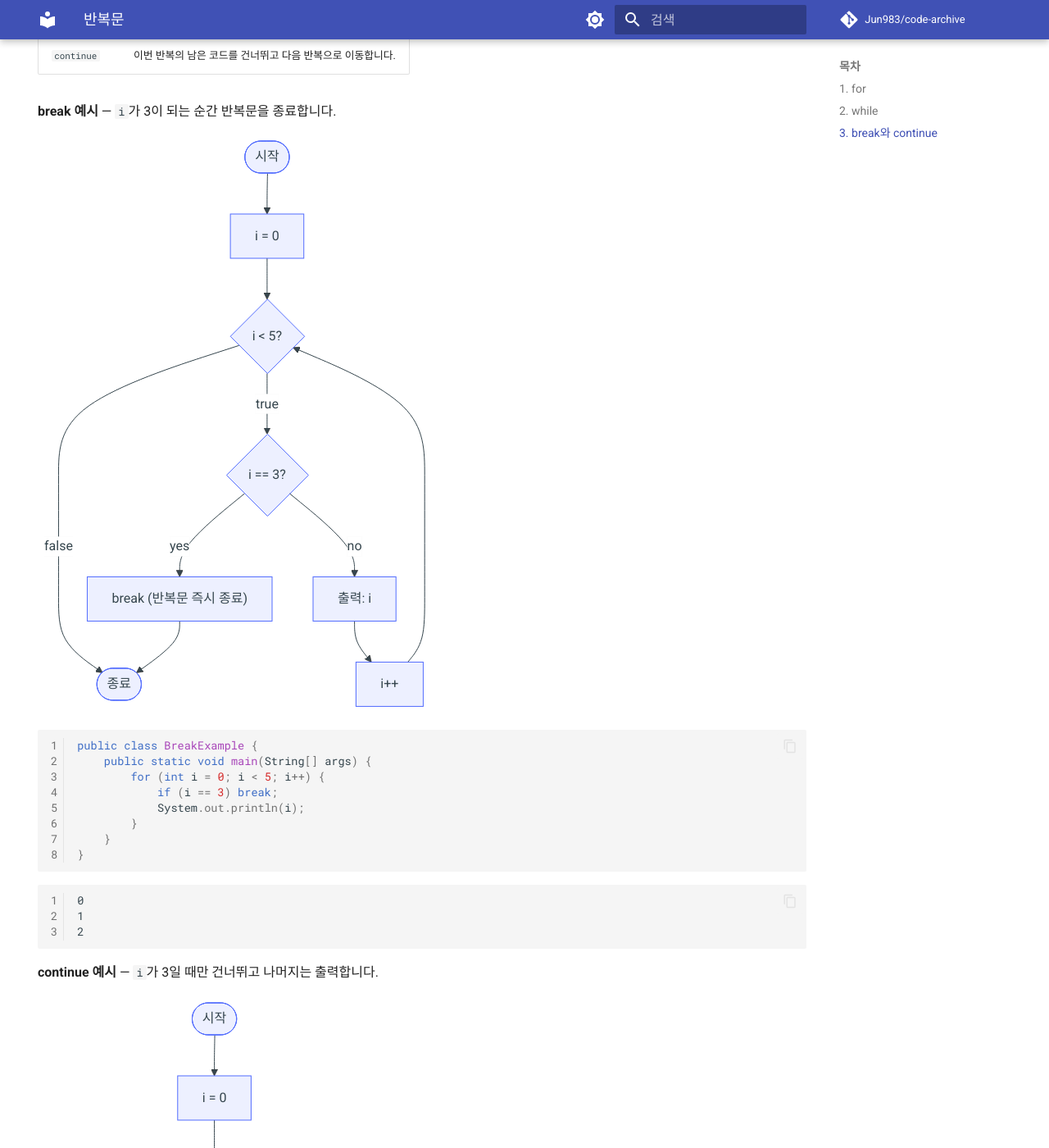
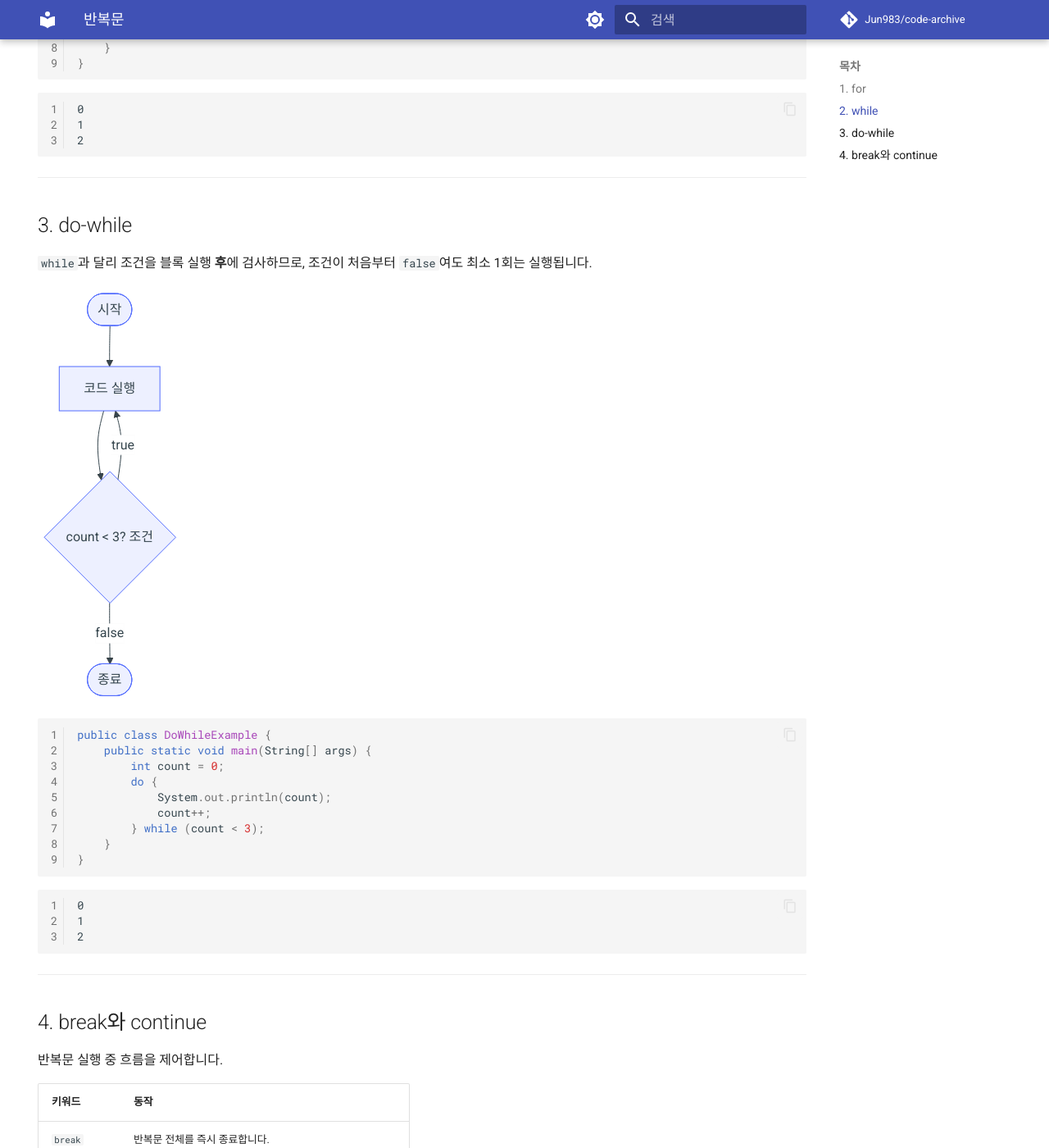
Before and after one commit to Jun983/code-archive, an MkDocs documentation site: the page built from docs/java/loop.md, in a window 1280 px wide and 1400 px high, scrolled down 2752 px. Shown: the whole window at 82% size. Built offline with MkDocs 1.6.1 and Material for MkDocs 9.7.7, drawn with Linux system fonts in a browser that asks for light colours; comment, search, counter and statistics services are not loaded; some of the changed text lies outside the part shown.

Commit message:
docs(java): 반복문 문서에 do-while 추가 및 구성 개선

````diff
--- a/docs/java/loop.md
+++ b/docs/java/loop.md
@@ -8,6 +8,14 @@ hide:
 [← Java로 돌아가기](index.md)
 
 조건이 만족되는 동안 코드 블록을 반복 실행합니다.
+
+| 구성 요소 | 설명 |
+|---|---|
+| for | 반복 횟수가 정해진 경우 사용 |
+| while | 조건이 `true`인 동안 반복 |
+| do-while | 블록을 최소 1회 실행한 뒤 조건 검사 |
+
+---
 
 ## 1. for
 
@@ -47,6 +55,11 @@ public class ForExample {
 4
 ```
 
+!!! info "참고"
+    배열이나 컬렉션의 모든 원소를 순회할 때 인덱스 없이 간결하게 작성할 수 있는 **향상된 for(for-each)** 문법도 있습니다. 배열은 이후 문서에서 다룹니다.
+
+---
+
 ## 2. while
 
 조건이 `true`인 동안 반복합니다. 반복 횟수를 사전에 알 수 없을 때 사용합니다.
@@ -82,7 +95,41 @@ public class WhileExample {
 2
 ```
 
-## 3. break와 continue
+---
+
+## 3. do-while
+
+`while`과 달리 조건을 블록 실행 **후**에 검사하므로, 조건이 처음부터 `false`여도 최소 1회는 실행됩니다.
+
+```mermaid
+flowchart TD
+    Start([시작]) --> Body[코드 실행]
+    Body --> C1{count < 3? 조건}
+    C1 -->|true| Body
+    C1 -->|false| End([종료])
+```
+
+```java
+public class DoWhileExample {
+    public static void main(String[] args) {
+        int count = 0;
+        do {
+            System.out.println(count);
+            count++;
+        } while (count < 3);
+    }
+}
+```
+
+```
+0
+1
+2
+```
+
+---
+
+## 4. break와 continue
 
 반복문 실행 중 흐름을 제어합니다.
 
````
